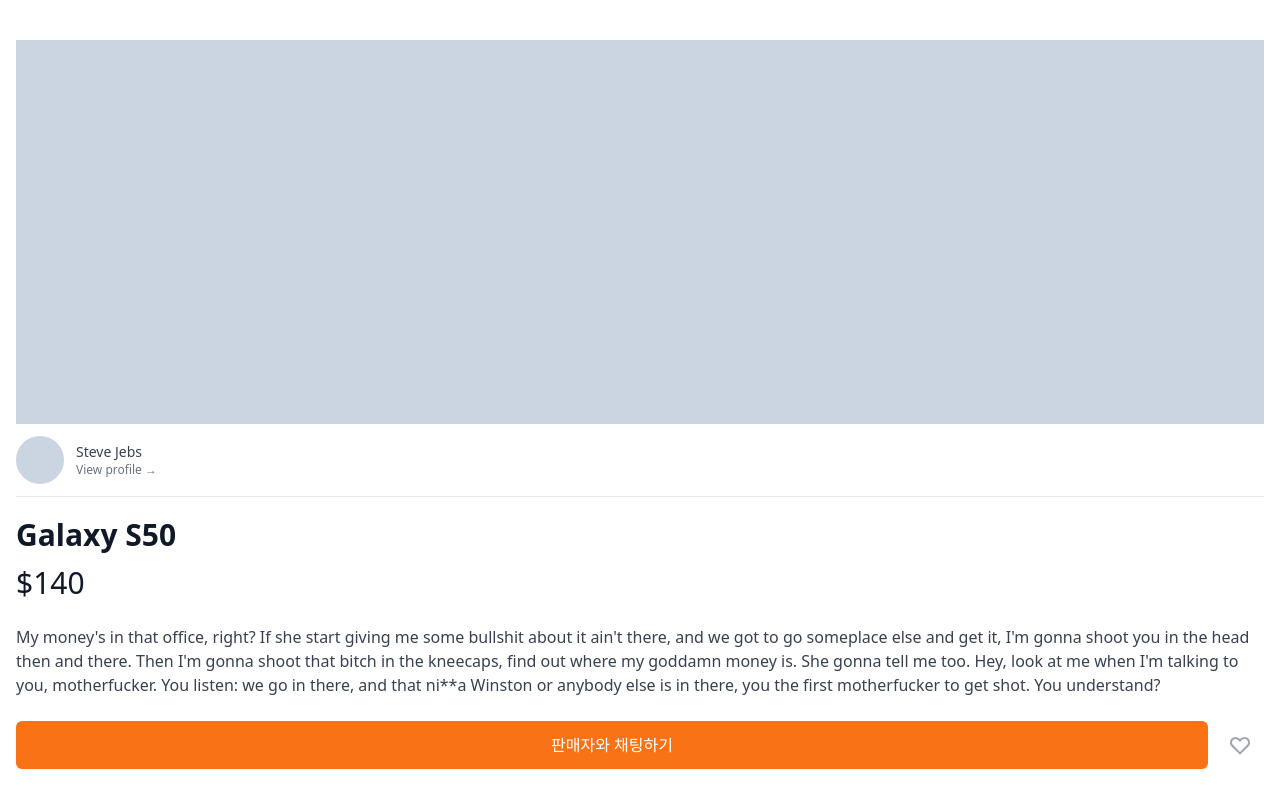
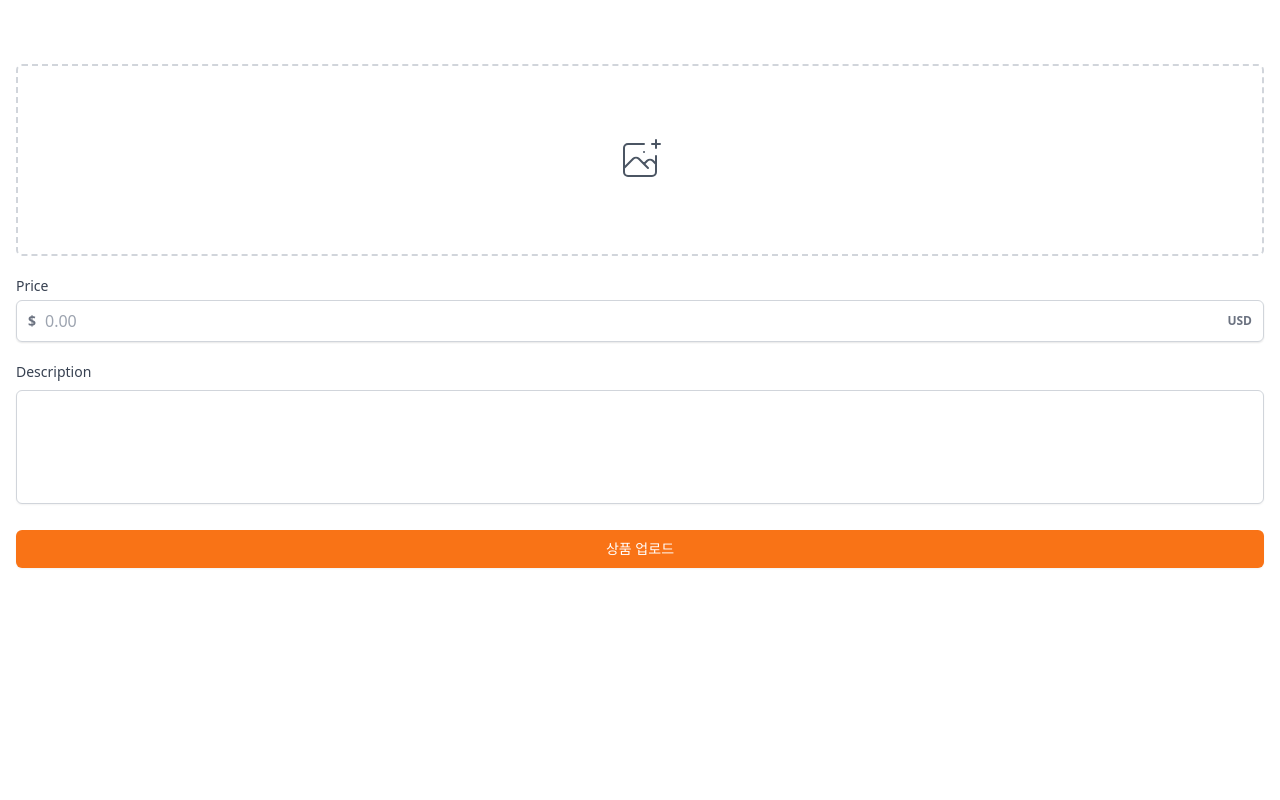
Before and after one commit to phj9020/CarrotMarket, a Next.js app: page /items/upload in a window 1280 px wide. Shown: the top 800 px of the page. Built offline with nearby package versions, Linux system fonts and the light colour scheme.

Commit message:
upload page done

```diff
--- a/pages/index.tsx
+++ b/pages/index.tsx
@@ -1,5 +1,5 @@
 import type { NextPage } from 'next';
-import Enter from './enter';
+
 
 const Home: NextPage = () => {
   return (
--- /dev/null
+++ b/pages/items/upload.tsx
@@ -0,0 +1,46 @@
+import type { NextPage } from 'next';
+
+const upload: NextPage = () => {
+    return (
+        <div className="px-4 py-16">
+            <div>
+                <label className="w-full flex items-center justify-center border-2 border-dashed border-gray-300 h-48 rounded-md text-gray-600 hover:text-orange-500 hover:transition-colors hover:border-orange-300 cursor-pointer">
+                    <svg
+                        className="h-12 w-12"
+                        stroke="currentColor"
+                        fill="none"
+                        viewBox="0 0 48 48"
+                        aria-hidden="true"
+                    >
+                        <path
+                            d="M28 8H12a4 4 0 00-4 4v20m32-12v8m0 0v8a4 4 0 01-4 4H12a4 4 0 01-4-4v-4m32-4l-3.172-3.172a4 4 0 00-5.656 0L28 28M8 32l9.172-9.172a4 4 0 015.656 0L28 28m0 0l4 4m4-24h8m-4-4v8m-12 4h.02"
+                            strokeWidth={2}
+                            strokeLinecap="round"
+                            strokeLinejoin="round"
+                        />
+                    </svg>
+                    <input type="file" className="hidden" />
+                </label>
+            </div>
+            <div className="my-5">
+                <label htmlFor="price" className="mb-1 block text-sm font-medium text-gray-700">Price</label>
+                <div className="rounded-md shadow-sm relative flex items-center">
+                    <div className="absolute left-0 pl-3 flex items-center justify-center pointer-events-none">
+                        <span className="text-gray-500 text-sm font-semibold">$</span>
+                    </div>
+                    <input id="price" className="w-full px-3 py-2 pl-7 placeholder-gray-400 border border-gray-300 rounded-md shadow-sm appearance-none focus:outline-none focus:ring-orange-500 focus:border-orange-500" type="text" placeholder="0.00" />
+                    <div className="absolute right-0 pr-3 flex items-center justify-center pointer-events-none">
+                        <span className="text-gray-500 text-xs font-semibold">USD</span>
+                    </div>
+                </div>
+            </div>
+            <div>
+                <label className="mb-1 block text-sm font-medium text-gray-700">Description</label>
+                <textarea className="mt-1 shadow-sm w-full resize-none border-gray-300 focus:ring-orange-500 focus:border-orange-500 focus:outline-none rounded-md" rows={4} />
+            </div>
+            <button className="w-full px-4 py-2 mt-5 text-sm font-medium text-white bg-orange-500 border border-transparent rounded-md shadow-sm hover:bg-orange-600 focus:ring-2 focus:ring-offset-2 focus:ring-orange-500 focus:outline-none">상품 업로드</button>
+        </div>
+    )
+}
+
+export default upload;
```
